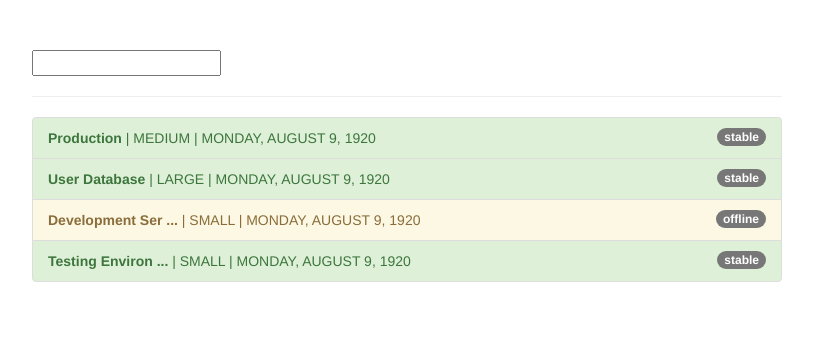
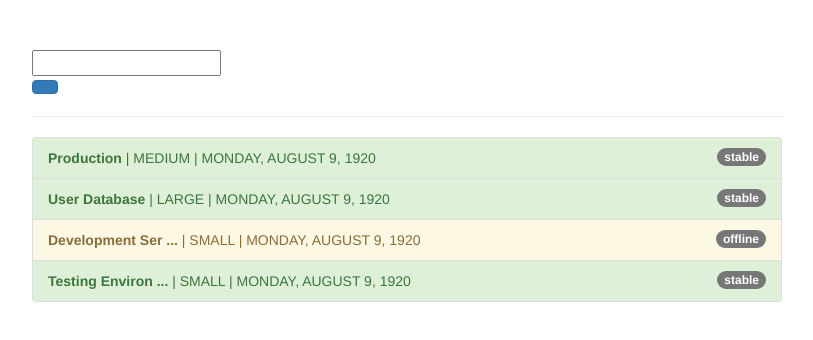
Before and after one commit to keepprogress/angular-with-maxmillion-sec17-pipe, an Angular app: page / in a window 1280 px wide. Shown: the top 340 px of the page, without its empty margins (233-1046 px from the left). Built offline with nearby package versions, Linux system fonts and the light colour scheme.

Commit message:
Sec17. 248. Pure and Impure Pipes(or: How to 'fix' the Filter Pipe)

```diff
--- a/src/app/app.component.html
+++ b/src/app/app.component.html
@@ -2,6 +2,8 @@
   <div class="row">
     <div class="col-xs-12 col-sm-10 col-md-8 col-sm-offset-1 col-md-offset-2">
       <input type="text" [(ngModel)]="filteredStatus">
+      <br>
+      <button class="btn btn-primary" (click)="onAddServer()"></button>
       <hr>
       <ul class="list-group">
         <li
--- a/src/app/app.component.ts
+++ b/src/app/app.component.ts
@@ -40,4 +40,12 @@ export class AppComponent {
       'list-group-item-danger': server.status === 'critical'
     };
   }
+  onAddServer() {
+    this.servers.push({
+      instanceType: 'small',
+      name: 'New Server',
+      status: 'stable',
+      started: new Date(15, 1, 2017)
+    });
+  }
 }
--- a/src/app/filter.pipe.ts
+++ b/src/app/filter.pipe.ts
@@ -1,7 +1,8 @@
 import { Pipe, PipeTransform } from '@angular/core';
 
 @Pipe({
-  name: 'filter'
+  name: 'filter',
+  pure: false
 })
 export class FilterPipe implements PipeTransform {
 
```
